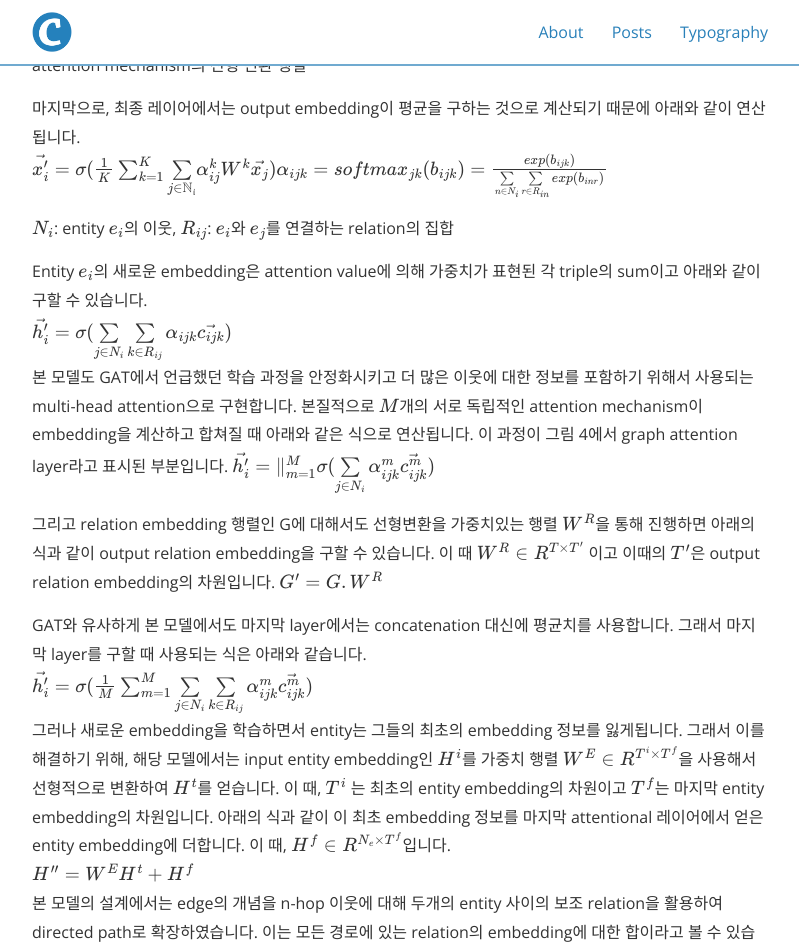
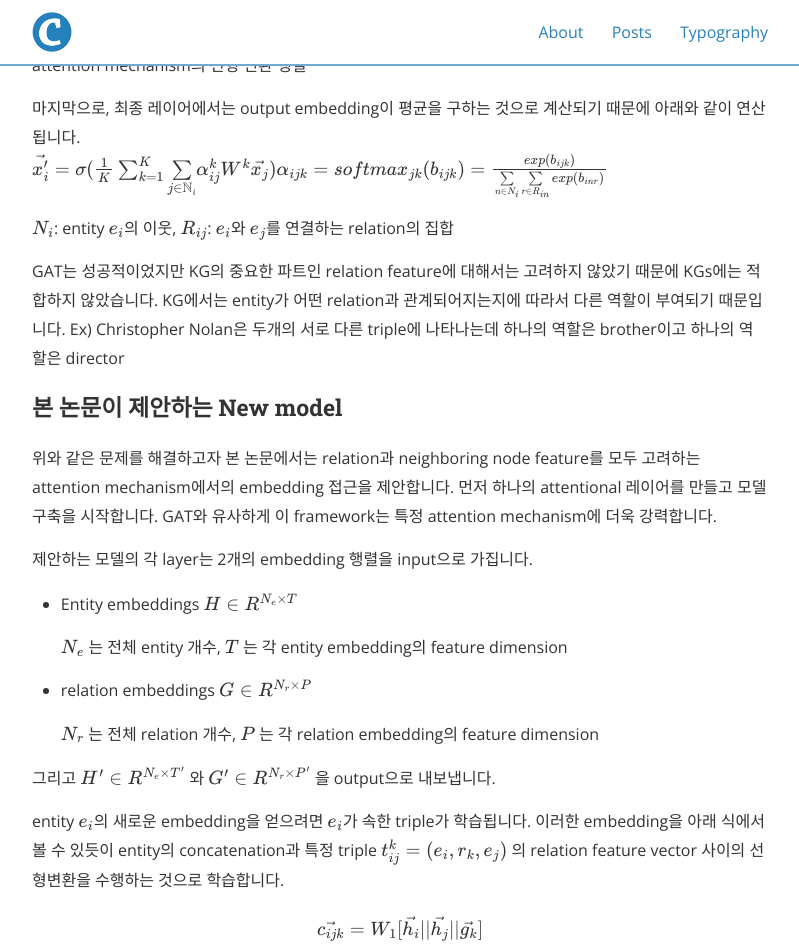
Before and after one commit to jeewon9708/jeewon9708.github.io, a Jekyll site: the page built from _posts/2020-09-18-paper-review-01.md, in a window 1280 px wide and 1400 px high, scrolled down 3688 px. Shown: the top 951 px of the window, without its empty margins (240-1039 px from the left). Built offline with Jekyll 4.4.1, drawn with Linux system fonts in a browser that asks for light colours; nearby versions of some CDN libraries; formulas are drawn with MathJax 3; some of the changed text lies outside the part shown.

Commit message:
ommitted part added

```diff
--- a/_posts/2020-09-18-paper-review-01.md
+++ b/_posts/2020-09-18-paper-review-01.md
@@ -86,7 +86,44 @@ $$ {\vec{x_i'}} = \sigma({1\over{K}}\sum_{k=1}^K
 
 $N_i$: entity $e_i$의 이웃, $R_{ij}$: $e_i$와 $e_j$를 연결하는 relation의 집합
 
+GAT는 성공적이었지만 KG의 중요한 파트인 relation feature에 대해서는 고려하지 않았기 때문에 KGs에는 적합하지 않았습니다. KG에서는 entity가 어떤 relation과 관계되어지는지에 따라서 다른 역할이 부여되기 때문입니다.  Ex) Christopher Nolan은 두개의 서로 다른 triple에 나타나는데 하나의 역할은 brother이고 하나의 역할은 director
+
+
+
+### 본 논문이 제안하는 New model
+
+위와 같은 문제를 해결하고자 본 논문에서는 relation과 neighboring node feature를 모두 고려하는 attention mechanism에서의 embedding 접근을 제안합니다. 먼저 하나의 attentional 레이어를 만들고 모델 구축을 시작합니다. GAT와 유사하게 이 framework는 특정 attention mechanism에 더욱 강력합니다.
+
+제안하는 모델의 각 layer는 2개의 embedding 행렬을 input으로 가집니다.
+
+* Entity embeddings $H \in R^{N_e \times T}$
+
+  $N_e$ 는 전체 entity 개수, $T$ 는 각 entity embedding의 feature dimension
+
+* relation embeddings $G \in R^{N_r \times P}$
+
+  $N_r$ 는 전체 relation 개수, $P$ 는 각 relation embedding의 feature dimension
+
+그리고  $H' \in R^{N_e \times T'}$ 와  $G' \in R^{N_r \times P'}$ 을 output으로 내보냅니다.
+
+entity $e_i$의 새로운 embedding을 얻으려면 $e_i$가 속한 triple가 학습됩니다. 이러한 embedding을 아래 식에서 볼 수 있듯이 entity의 concatenation과 특정 triple $t_{ij}^k=(e_i,r_k,e_j)$ 의 relation feature vector 사이의 선형변환을 수행하는 것으로 학습합니다.
+
+$$\vec{c_{ijk}} = W_1[\vec{h_i} || \vec{h_j} ||\vec{g_k}]$$
+
+위의 식에서 $\vec{c_{ijk}}$ 은 triple  $t_{ij}^k$의 벡터형이고 $\vec{h_i}$ , $\vec{h_j}$ ,  $\vec{g_k}$ 은 각각 entity $e_i$, $e_j$와 relation 의 embedding입니다. 그리고 $W_1$은 선형변환 행렬입니다.
+
+GAT와 유사하게 각 triple  $t_{ij}^k$의 중요도를  $b_{ijk}$ 라고 할 때 아래와 같이 계산한다. 이 때, 가중치 행렬인 $W_2$ 와 LeakyReLU의 계산으로 triple의 중요도를 계산한다.
+
+$$b_{ijk} = LeakyReLU(W_2c_{ijk})$$
+
+아래의 식과 같이 Relative attention value $\alpha_{ijk}$를 얻기 위해 GAT와 유사하게 softmax를  $b_{ijk}$에 적용하여 구합니다.
+
+$$ \alpha_{ijk}=softmax_{jk}(b_{ijk}) = \frac{exp(b_{ijk})}{\sum\limits_{n\in N_i}\sum\limits_{r\in R_{in}}exp(b_{inr})}$$
+
+위 식에서 $N_i$는 entity $e_i$의 이웃이고 $R_{ij}$는 $e_i$와 $e_j$를 연결하는 relation의 집합입니다.
+
 Entity  $e_i$의 새로운 embedding은  attention value에 의해 가중치가 표현된 각 triple의 sum이고 아래와 같이 구할 수 있습니다.
+
 $${\vec{h_i'}} = \sigma(\sum\limits_{j\in N_i}\sum\limits_{k\in R_{ij}}\alpha_{ijk}\vec{c_{ijk}})$$
 본 모델도 GAT에서 언급했던 학습 과정을 안정화시키고 더 많은 이웃에 대한 정보를 포함하기 위해서 사용되는 multi-head attention으로 구현합니다. 본질적으로 $M$개의 서로 독립적인 attention mechanism이 embedding을 계산하고 합쳐질 때 아래와 같은 식으로 연산됩니다. 이 과정이 그림 4에서 graph attention layer라고 표시된 부분입니다.
 $$\\{\vec{h_i'} =\mathbin\Vert_{m=1}^M \sigma(\sum\limits_{j\in N_i}\alpha_{ijk}^m\vec{c_{ijk}^m})}$$
@@ -104,7 +141,9 @@ $${H''}=W^EH^t + H^f$$
 
 그림 2에서 보면 모델의 첫 레이어에서는 모든 entity가 direct in-flowing neighbors로부터 오는 정보를 받아들입니다. 그리고 두번째 layer에는 U.S가 entity Burack Obama, Ethan Horvath, Chevrolet, Washington D.C에서 정보를 받는데 이미 이러한 entity들은 그들의 이웃인 Michelle Obama, Samuel L.Jackson과 같은 entity의 정보를 갖고 있습니다. 일반적으로 n 레이어 모델의 경우 들어오는 정보는 n-hop 이웃까지 모두 축적됩니다. 이러한 새로운 entity embeddings를 알기 위한 집합 과정과  n-hop 이웃사이의 보조 edge는 그림 2에서 확인할 수 있다. 즉, 매번 주 반복때마다 entity embedding을 매번 일반화된 GAT 레이어를 수행한 후와 first layer 전에 일반화하는 것입니다.
 
+요약하여 하나의 그림으로 나타낸다면 아래의 그림입니다.
 
+![Image_4](https://user-images.githubusercontent.com/22410209/93555905-5859da80-f9b2-11ea-94d9-5f81e827b46e.JPG)
 
 ### 어떻게 학습시킬 것인가
 
```
